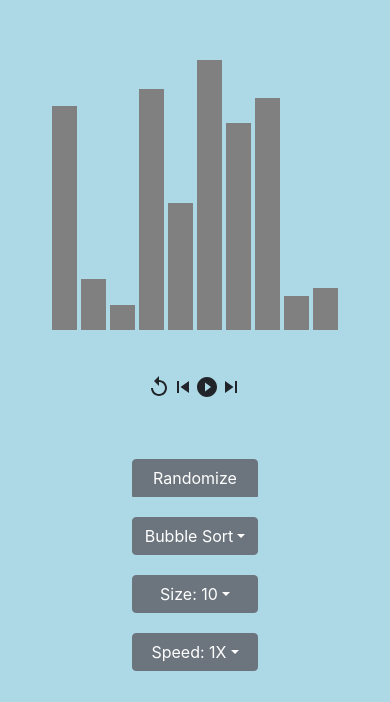
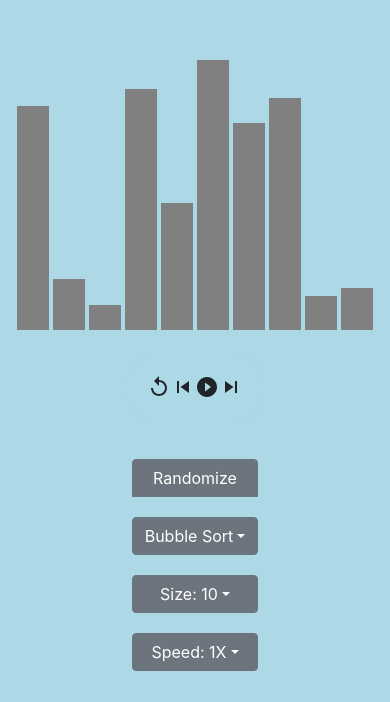
Before and after one commit to SagittariuX/Sorting, a React (Create React App) app: page / in a window 390 px wide. Shown: the part 142-844 px from the top of the page. Built offline with nearby package versions, Linux system fonts and the light colour scheme.

Commit message:
fixed bar wrapping issue

```diff
--- a/src/App.css
+++ b/src/App.css
@@ -3,3 +3,9 @@
     padding: 50px 50px 0 50px;
     min-height: 100vh
 }
+
+@media only screen and (max-width: 500px){
+    .App{
+        padding: 50px 0 0 0;
+    }
+}
--- a/src/components/css/sortingground.css
+++ b/src/components/css/sortingground.css
@@ -3,8 +3,10 @@
 }
 .sorting-ground-row{
     height: 100%;
+    width: 100%;
     align-items: flex-end;
-    /* flex-wrap: nowrap; */
+    flex-wrap: nowrap;
+    margin-left: 0 !important;
 }
 
 .my-bar{
```
